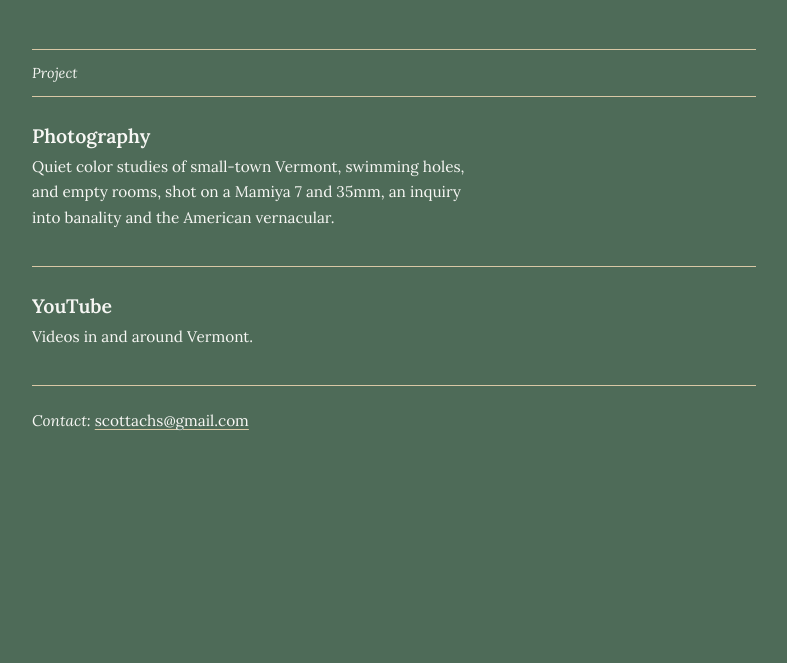
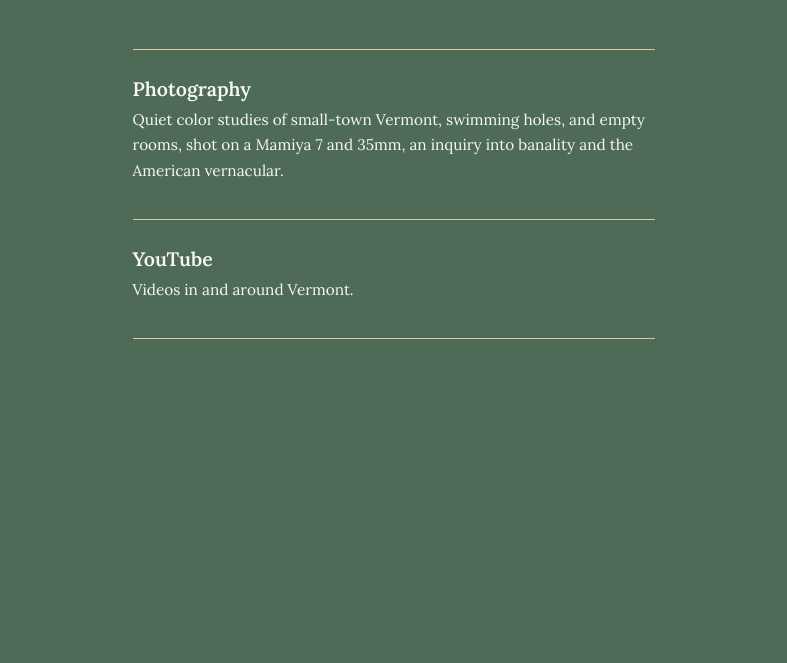
Before and after one commit to scottachs/scottachs.github.io, a plain HTML site: page index.html in a window 1280 px wide. Shown: the part 137-800 px from the top of the page, without its empty margins (246-1033 px from the left). Drawn offline with Linux system fonts and the light colour scheme.

Commit message:
Update index.html

```diff
--- a/index.html
+++ b/index.html
@@ -45,6 +45,21 @@
     padding: 0 28px;
   }
 
+  /* One centered column, exactly as wide as the title.
+     The lines and text below fill it, but they can never make it wider. */
+  .column {
+    width: -moz-fit-content;
+    width: fit-content;
+    max-width: 100%;
+    margin: 0 auto;
+    padding-bottom: 72px;
+  }
+
+  .ledger {
+    width: 0;
+    min-width: 100%;
+  }
+
   /* Intro */
   .intro {
     padding: 72px 0 48px;
@@ -56,34 +71,13 @@
     font-size: min(2.5rem, calc((100vw - 40px) / 13.9));
     line-height: 1.2;
     margin: 0 0 18px;
+    text-align: center;
     color: var(--paper);
   }
 
-  .intro p {
-    font-size: 1.02rem;
-    line-height: 1.65;
-    color: var(--paper);
-    max-width: 46ch;
-    margin: 0;
-  }
-
-  /* Ledger
-     The label row carries its own top line. On phones the label is
-     hidden and its line goes with it, so two lines never stack.
-     The ledger's bottom line always sits under the last site. */
+  /* Ledger: a line above each site, and one line under the last site. */
   .ledger {
     border-bottom: var(--divider);
-  }
-
-  .ledger-labels {
-    display: grid;
-    grid-template-columns: 1fr;
-    gap: 24px;
-    padding: 14px 0;
-    border-top: var(--divider);
-    font-style: italic;
-    font-size: 0.9rem;
-    color: var(--paper);
   }
 
   .entry {
@@ -93,15 +87,8 @@
   .entry-link {
     display: grid;
     grid-template-columns: 1fr;
-    gap: 24px;
     align-items: start;
-    margin: 0 -28px;
-    padding: 26px 28px;
-    transition: background 0.15s ease;
-  }
-
-  .entry-link:hover {
-    background: rgba(217, 200, 166, 0.08);
+    padding: 26px 0;
   }
 
   .entry-name {
@@ -109,6 +96,15 @@
     font-size: 1.22rem;
     color: var(--paper);
     margin: 0 0 6px;
+    text-decoration: underline;
+    text-decoration-color: transparent;
+    text-decoration-thickness: 1px;
+    text-underline-offset: 4px;
+    transition: text-decoration-color 0.15s ease;
+  }
+
+  .entry-link:hover .entry-name {
+    text-decoration-color: var(--beige);
   }
 
   .entry-desc {
@@ -116,48 +112,17 @@
     line-height: 1.65;
     color: var(--paper);
     margin: 0 0 10px;
-    max-width: 46ch;
-  }
-
-  /* Contact, under the bottom line */
-  .contact {
-    padding: 22px 0 72px;
-    font-size: 0.96rem;
-    line-height: 1.65;
-    color: var(--paper);
-  }
-
-  .contact-label {
-    font-style: italic;
-  }
-
-  .contact a {
-    text-decoration: underline;
-    text-decoration-color: var(--beige);
-    text-decoration-thickness: 1px;
-    text-underline-offset: 3px;
-  }
-
-  .contact a:hover {
-    text-decoration-color: var(--paper);
   }
 
   /* Mobile */
   @media (max-width: 600px) {
-    .ledger-labels { display: none; }
-
-    .entry-link {
-      grid-template-columns: 1fr;
-      gap: 6px;
-      margin: 0 -20px;
-      padding: 22px 20px;
-    }
+    .entry-link { padding: 22px 0; }
 
     .wrap { padding: 0 20px; }
 
     .intro { padding: 48px 0 40px; }
 
-    .contact { padding: 20px 0 48px; }
+    .column { padding-bottom: 48px; }
   }
 </style>
   <script>
@@ -177,23 +142,17 @@
 <body>
 
 <div class="wrap">
+  <div class="column">
 
     <section class="intro">
       <h1>Color Photographs &amp; Videos</h1>
     </section>
 
     <section class="ledger" id="ledger">
-    <div class="ledger-labels">
-      <span>Project</span>
-    </div>
       <!-- entries injected by script below -->
     </section>
 
-  <footer class="contact">
-    <span class="contact-label">Contact:</span>
-    <a href="mailto:scottachs@gmail.com">scottachs@gmail.com</a>
-  </footer>
-
+  </div>
 </div>
 
 <script>
```
Lines whose indentation alone changed are shown as unchanged.
